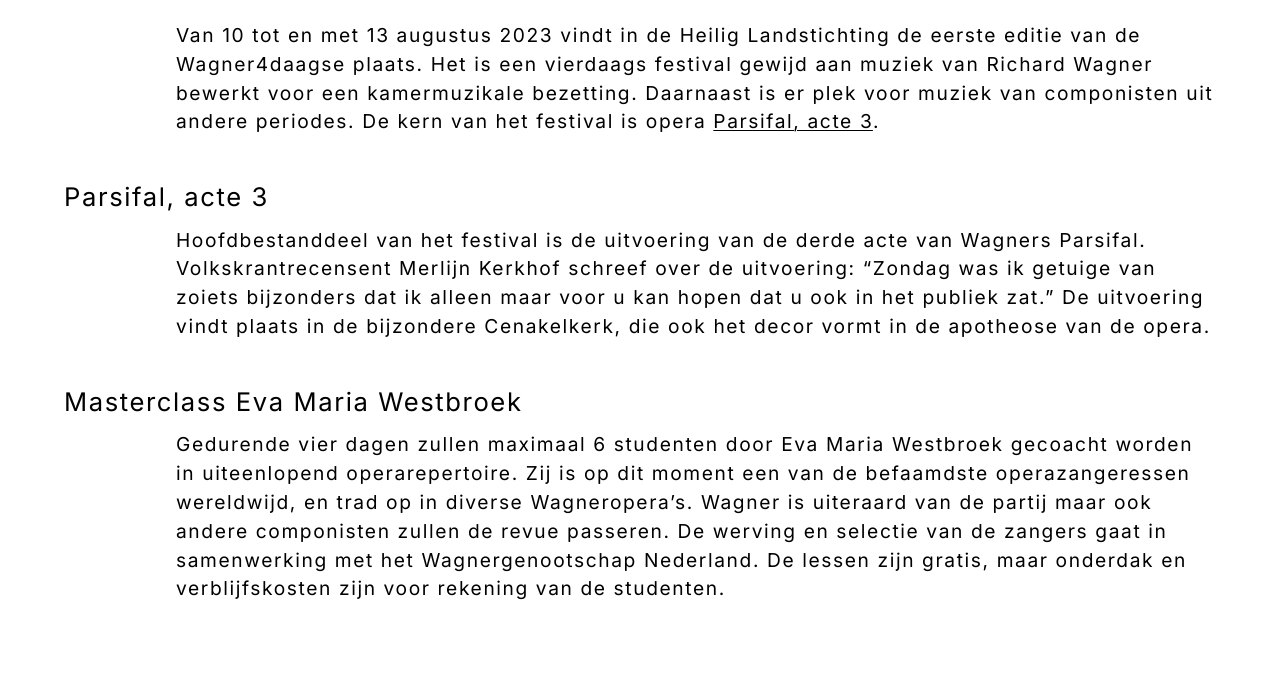
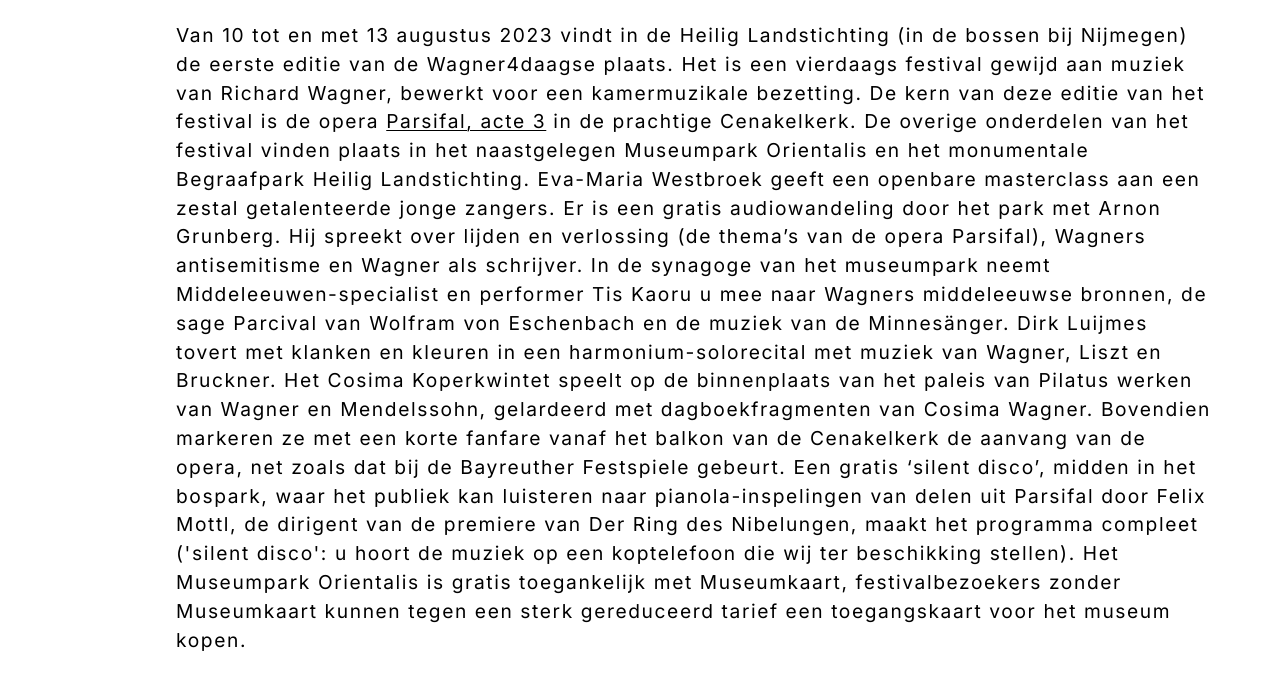
Before and after one commit to DaanBoertien/Wagner4daagse, an Eleventy site: page src/index.njk in a window 1280 px wide. Shown: the part 961-1660 px from the top of the page. Before the commit the page ends 1612 px from the top, so only its background shows below. Built offline with nearby package versions, Linux system fonts and the light colour scheme; Eleventy itself is replaced by a stand-in of ours; files that its build step writes are made by us from their sources.

Commit message:
added text

```diff
--- a/src/index.njk
+++ b/src/index.njk
@@ -33,12 +33,33 @@
   <h2>Heilig Landstichting</h2>
 
   <p>
-    Van 10 tot en met 13 augustus 2023 vindt in de Heilig Landstichting de
-    eerste editie van de Wagner4daagse plaats. Het is een vierdaags festival
-    gewijd aan muziek van Richard Wagner bewerkt voor een kamermuzikale
-    bezetting. Daarnaast is er plek voor muziek van componisten uit andere
-    periodes. De kern van het festival is opera
-    <a href="https://parsifal3.nl">Parsifal, acte 3</a>.
+    Van 10 tot en met 13 augustus 2023 vindt in de Heilig Landstichting (in de
+    bossen bij Nijmegen) de eerste editie van de Wagner4daagse plaats. Het is
+    een vierdaags festival gewijd aan muziek van Richard Wagner, bewerkt voor
+    een kamermuzikale bezetting. De kern van deze editie van het festival is de
+    opera <a href="https://parsifal3.nl">Parsifal, acte 3</a> in de prachtige
+    Cenakelkerk. De overige onderdelen van het festival vinden plaats in het
+    naastgelegen Museumpark Orientalis en het monumentale Begraafpark Heilig
+    Landstichting. Eva-Maria Westbroek geeft een openbare masterclass aan een
+    zestal getalenteerde jonge zangers. Er is een gratis audiowandeling door het
+    park met Arnon Grunberg. Hij spreekt over lijden en verlossing (de thema’s
+    van de opera Parsifal), Wagners antisemitisme en Wagner als schrijver. In de
+    synagoge van het museumpark neemt Middeleeuwen-specialist en performer Tis
+    Kaoru u mee naar Wagners middeleeuwse bronnen, de sage Parcival van Wolfram
+    von Eschenbach en de muziek van de Minnesänger. Dirk Luijmes tovert met
+    klanken en kleuren in een harmonium-solorecital met muziek van Wagner, Liszt
+    en Bruckner. Het Cosima Koperkwintet speelt op de binnenplaats van het
+    paleis van Pilatus werken van Wagner en Mendelssohn, gelardeerd met
+    dagboekfragmenten van Cosima Wagner. Bovendien markeren ze met een korte
+    fanfare vanaf het balkon van de Cenakelkerk de aanvang van de opera, net
+    zoals dat bij de Bayreuther Festspiele gebeurt. Een gratis ‘silent disco’,
+    midden in het bospark, waar het publiek kan luisteren naar
+    pianola-inspelingen van delen uit Parsifal door Felix Mottl, de dirigent van
+    de premiere van Der Ring des Nibelungen, maakt het programma compleet
+    ('silent disco': u hoort de muziek op een koptelefoon die wij ter
+    beschikking stellen). Het Museumpark Orientalis is gratis toegankelijk met
+    Museumkaart, festivalbezoekers zonder Museumkaart kunnen tegen een sterk
+    gereduceerd tarief een toegangskaart voor het museum kopen.
   </p>
   <h3>Parsifal, acte 3</h3>
   <p>
@@ -60,5 +81,6 @@
     samenwerking met het Wagnergenootschap Nederland. De lessen zijn gratis,
     maar onderdak en verblijfskosten zijn voor rekening van de studenten.
   </p>
+  <p>Deze website is onder constructie.</p>
   {# <a href="">Lees meer.</a> #}
 </div>
```
